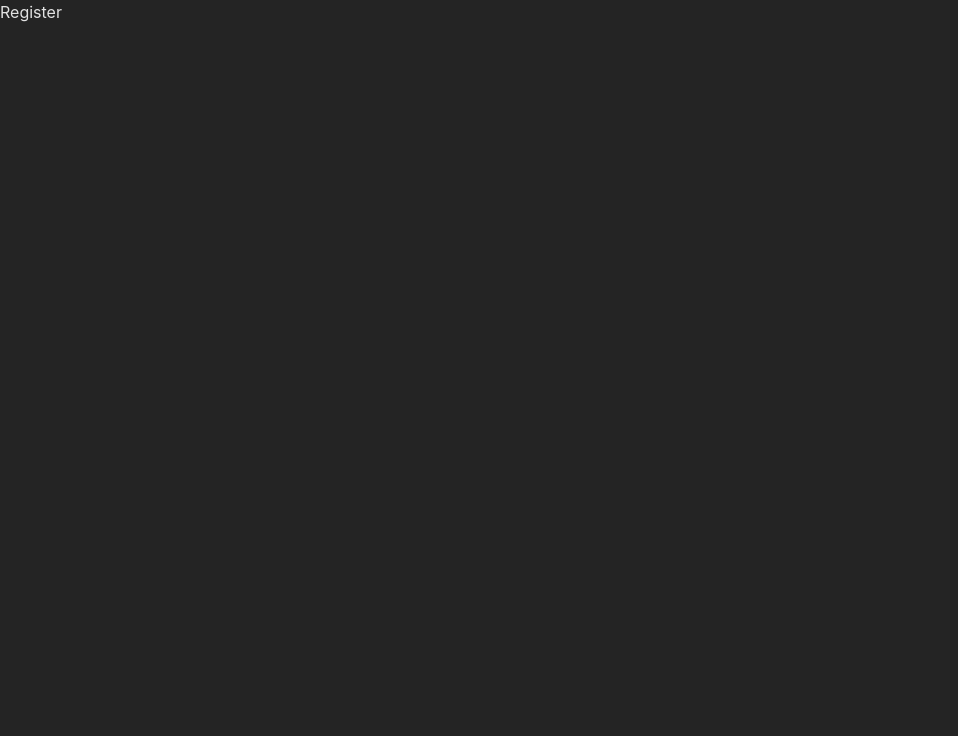
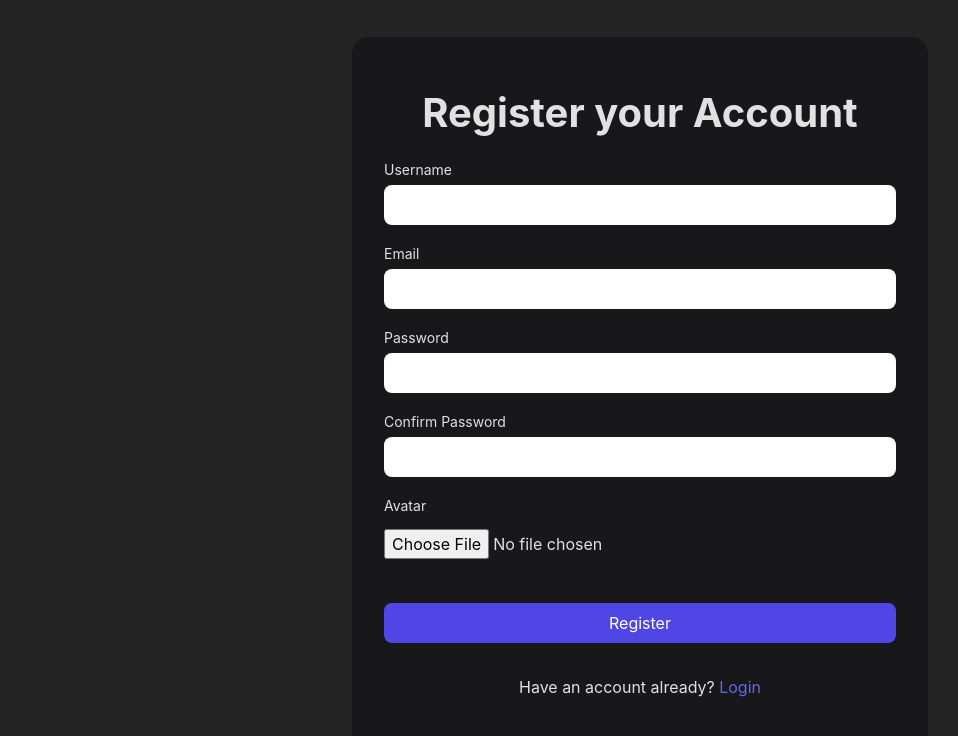
Before and after one commit to JarenClark/mernchat, a React (Vite) app in the folder frontend/: page /register in a window 1280 px wide. Shown: the top 736 px of the page, without its empty margins (0-958 px from the left). Built offline with nearby package versions, Linux system fonts and the light colour scheme.

Commit message:
added forms and iamge uplaod

```diff
--- a/frontend/package.json
+++ b/frontend/package.json
@@ -16,6 +16,7 @@
     "moment": "^2.29.4",
     "react": "^18.2.0",
     "react-dom": "^18.2.0",
+    "react-hook-form": "^7.42.1",
     "react-hot-toast": "^2.4.0",
     "react-query": "^3.39.2",
     "react-redux": "^8.0.5",
--- /dev/null
+++ b/frontend/src/components/ErrorPage.jsx
@@ -0,0 +1,20 @@
+import React from "react";
+import { useRouteError } from "react-router-dom";
+
+const ErrorPage = () => {
+    const error = useRouteError();
+    console.error(error);
+  return (
+    <div className="w-screen min-h-screen flex justify-center items-center">
+      <div className="max-w-xl w-full bg-zinc-900 rounded-2xl p-8">
+        <h1 className="mb-4">Whoops!</h1>
+        <p>Sorry, an unexpected error has occurred.</p>
+        <p>
+          <i>{error.statusText || error.message}</i>
+        </p>
+      </div>
+    </div>
+  );
+};
+
+export default ErrorPage;
--- a/frontend/src/components/Login.jsx
+++ b/frontend/src/components/Login.jsx
@@ -1,8 +1,74 @@
-import React from 'react'
+import React, { useState, useEffect} from 'react'
+import { Link } from 'react-router-dom'
 
 const Login = () => {
+
+    // state
+  const [formDataState, setformDataState] = useState({
+    email: "",
+    password:""
+  });
+
+  // input change handler
+    const inputHandle = (e) => {
+      console.log('input handle event')
+      setformDataState({
+        ...formDataState,
+        [e.target.name]: e.target.value,
+      });
+    };
+
+  // login function
+  const loginUser = async (e) => {
+    e.preventDefault()
+    console.log(formDataState);
+  };
+
+  const formFields = [
+    {
+      label: "Email",
+      name: "email",
+      type: "email",
+    },
+    {
+      label: "Password",
+      name: "password",
+      type: "password",
+    },
+
+  ];
+
   return (
-    <div>Login</div>
+    <div className="w-screen min-h-screen flex justify-center items-center">
+    <div className="max-w-xl w-full  rounded-2xl p-8 lg:py-16 bg-zinc-900">
+      <h1 className='mb-8 text-center'>Login to your account</h1>
+              <div className="my-8">
+          <form onSubmit={loginUser}>
+            <fieldset>
+              {formFields.map((field, i) => (
+                <div key={i} className="mb-6">
+
+                  <label className='text-sm' htmlFor={field.name}>{field.label}</label>
+                  <input
+                  name={field.name}
+                    onChange={inputHandle}
+                    required={true}
+                    className="block my-1 rounded-lg w-full p-2"
+                    type={field.type}
+                  />
+                </div>
+              ))}
+            </fieldset>
+            <button type="submit" className="mt-4 flex w-full justify-center text-center rounded-lg bg-indigo-600 text-white py-2 px-4">
+              Login
+            </button>
+          </form>
+        </div>
+
+      <p className='mt-8 text-center'>Don't have an account yet?{' '} <Link to="/register"><span className="text-indigo-500">Register</span> </Link></p>
+
+    </div>
+  </div>
   )
 }
 
--- a/frontend/src/components/Register.jsx
+++ b/frontend/src/components/Register.jsx
@@ -1,9 +1,156 @@
-import React from 'react'
+import React, { useState, useEffect } from "react";
+import { Link } from "react-router-dom";
+//import { useForm } from "react-hook-form";
 
 const Register = () => {
+  //const { register, handleSubmit, errors } = useForm();
+
+  const [formDataState, setformDataState] = useState({
+    username: "",
+    email: "",
+    password: "",
+    passwordconfirm: "",
+    avatar: "",
+  });
+
+  const [loadImage, setLoadImage] = useState("");
+
+  // text and email fields
+  const inputHandle = (e) => {
+    console.log('input handle event')
+    setformDataState({
+      ...formDataState,
+      [e.target.name]: e.target.value,
+    });
+  };
+  // avatar image
+  const fileHandle = (e) => {
+    console.log('file handle event')
+    if (e.target.files.length !== 0) {
+      setformDataState({
+        ...formDataState,
+        [e.target.name]: e.target.files[0],
+      });
+
+
+    const reader = new FileReader();
+    reader.onload = () => {
+      setLoadImage(reader.result);
+    };
+    reader.readAsDataURL(e.target.files[0]);
+
+    } else {
+      console.log(`no file chosen`)
+      setformDataState({
+        ...formDataState,
+        [e.target.name]: '',
+      });
+      setLoadImage('');
+    }
+
+  };
+
+  // function to register user
+  const registerNewUser = async (e) => {
+    e.preventDefault()
+    alert(JSON.stringify(formDataState));
+    alert(JSON.stringify(loadImage));
+  };
+
+  // fields
+  const formFields = [
+    {
+      label: "Username",
+      name: "username",
+      type: "text",
+    },
+    {
+      label: "Email",
+      name: "email",
+      type: "email",
+    },
+    {
+      label: "Password",
+      name: "password",
+      type: "password",
+    },
+    {
+      label: "Confirm Password",
+      name: "passwordconfirm",
+      type: "password",
+    },
+    {
+      label: "Avatar",
+      name: "avatar",
+      type: "file",
+    },
+  ];
+
+
+  // loadImage != '' &&
+
+//   <div className="flex rounded-full w-16 h-16 mr-4 overflow-hidden">
+//   <img src={loadImage} />
+// </div>
+
   return (
-    <div>Register</div>
-  )
-}
+    <div className="w-screen min-h-screen flex justify-center items-center">
+      <div className="max-w-xl w-full  rounded-2xl p-8 lg:py-16 bg-zinc-900">
+        <h1 className="mb-8 text-center">Register your Account</h1>
+        <div className="my-8">
+          <form onSubmit={registerNewUser}>
+            <fieldset>
+              {formFields.map((field, i) => (
+                <div key={i} className="mb-4">
 
-export default Register
+                  <label className="text-sm" htmlFor={field.name}>
+                    {field.label}
+                  </label>
+                  {field.type == 'file' ? (
+                  <div className="flex items-center">
+                    {loadImage != '' &&
+                    <div style={{backgroundImage: `url(${loadImage})`}} className="w-20 h-20 rounded-full bg-cover bg-center mr-4">
+                      </div>
+                    }
+                    <input
+                      onChange={fileHandle}
+                      name={field.name}
+                      accept="image/png, image/jpeg"
+                      placeholder={`Upload`}
+                      className={`block my-1 rounded-lg w-full p-2 pl-0`}
+                      type={field.type}
+                    />
+                  </div>
+                  ) : (
+                  <input
+                    onChange={inputHandle}
+                    name={field.name}
+                    className="block my-1 rounded-lg w-full p-2"
+                    type={field.type}
+                  />
+                  )}
+
+                </div>
+              ))}
+            </fieldset>
+            <button
+              type="submit"
+              className="mt-4 rounded-lg bg-indigo-600 flex w-full text-center justify-center text-white py-2 px-4"
+            >
+              Register
+            </button>
+          </form>
+        </div>
+
+        <p className="mt-8 text-center">
+          Have an account already?{" "}
+          <Link to="/login">
+            <span className="text-indigo-500">Login</span>
+          </Link>
+        </p>
+      </div>
+    </div>
+  );
+};
+
+export default Register;
--- a/frontend/src/components/index.js
+++ b/frontend/src/components/index.js
@@ -1,10 +1,12 @@
+/** componenets */
 import Layout from "./Layout"
-
+/** routes */
 import Root from "./Root"
+import ErrorPage from "./ErrorPage"
 import Home from './Home'
 import Login from './Login'
 import Register from './Register'
 
 
 
-export { Root , Home, Login, Register,Layout}
+export { Root , ErrorPage, Home, Login, Register,Layout}
--- a/frontend/src/index.css
+++ b/frontend/src/index.css
@@ -19,3 +19,8 @@
   -moz-osx-font-smoothing: grayscale;
   -webkit-text-size-adjust: 100%;
 }
+
+h1 {
+  font-weight: 700;
+  font-size: 2.5rem;
+}
--- a/frontend/src/main.jsx
+++ b/frontend/src/main.jsx
@@ -2,18 +2,20 @@ import React from 'react'
 import ReactDOM from 'react-dom/client'
 import App from './App'
 import './index.css'
-
+import { Provider } from 'react-redux'
+import store from './store'
 import {
   createBrowserRouter,
   RouterProvider
 } from 'react-router-dom'
 
-import { Root, Home, Login, Register } from './components'
+import { Root, Home, Login, Register, ErrorPage } from './components'
 
 const router = createBrowserRouter([
   {
     path: "/",
     element: <Root />,
+    errorElement: <ErrorPage />
   },
   {
     path: "/home",
@@ -30,7 +32,9 @@ const router = createBrowserRouter([
 ]);
 
 ReactDOM.createRoot(document.getElementById('root')).render(
-  <React.StrictMode>
-    <RouterProvider router={router} />
-  </React.StrictMode>,
+
+    <Provider store={store}>
+      <RouterProvider router={router} />
+    </Provider>
+  ,
 )
--- /dev/null
+++ b/frontend/src/store/index.js
@@ -0,0 +1,16 @@
+import { createStore, compose, combineReducers, applyMiddleware } from 'redux'
+import thunkMiddleware from 'redux-thunk'
+
+const rootReducer = combineReducers({
+
+})
+
+const middleware = [thunkMiddleware]
+
+
+const store = createStore(rootReducer,compose(applyMiddleware(...middleware),
+// window.__REDUX_DEVTOOLS_EXTENSION__ && window.__REDUX_DEVTOOLS_EXTENSION__()
+
+));
+
+export default store
```
Also changed, not shown: 1 other file (tests, documents, lock files or other folders).
